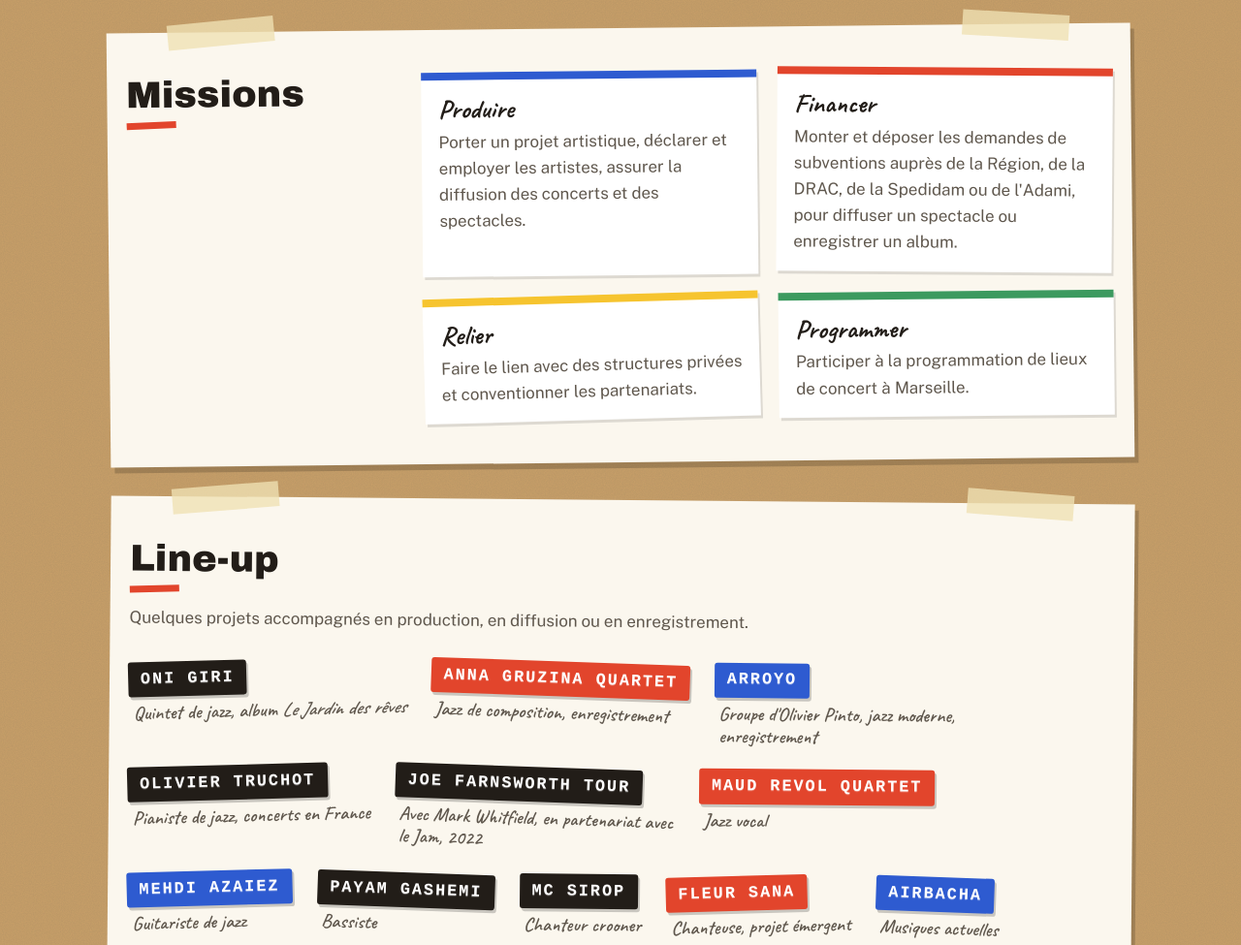
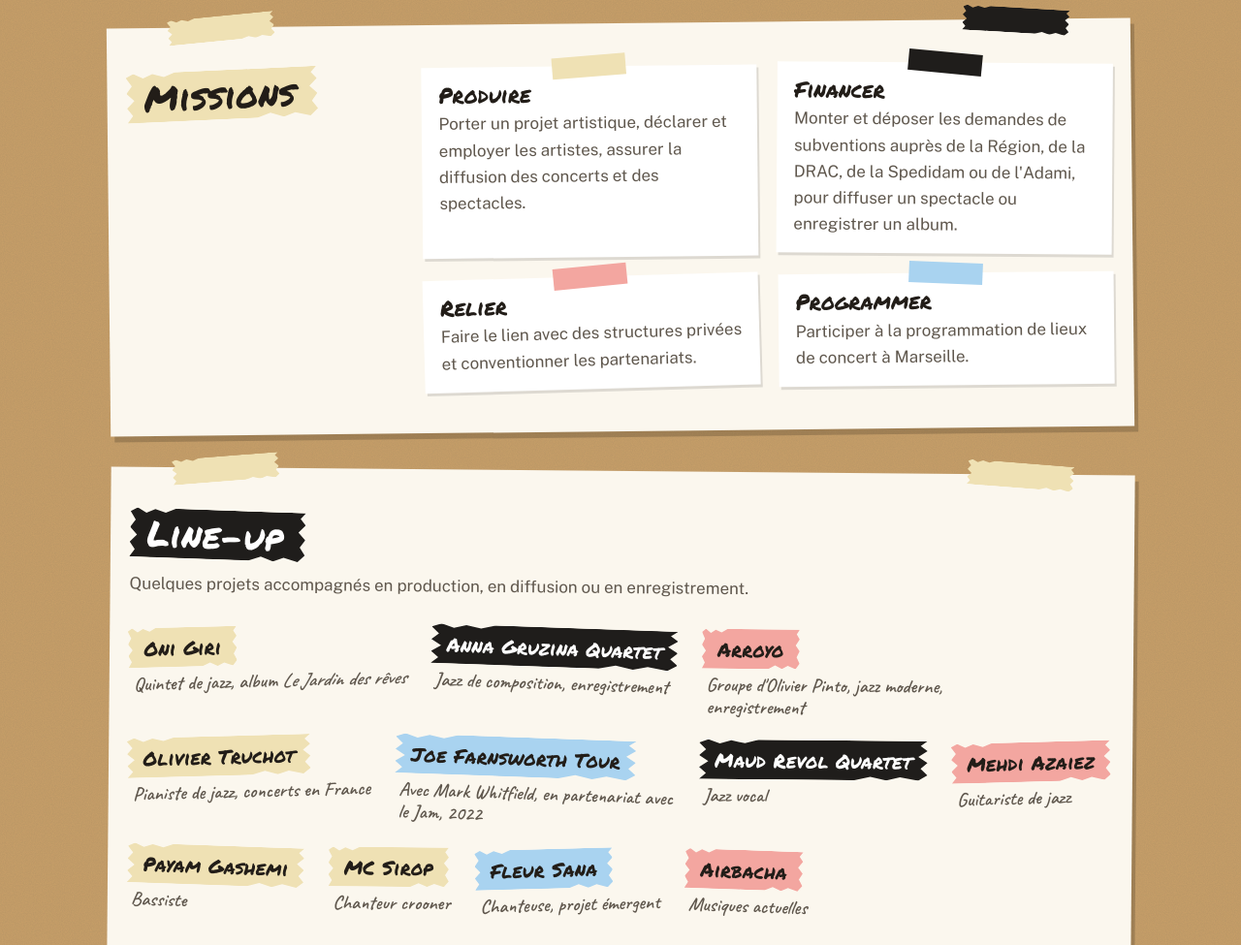
Before and after one commit to takeoff-sys/takeoff-production, a plain HTML site: page proposition.html in a window 1280 px wide. Shown: the part 1272-2247 px from the top of the page at 97% size. Drawn offline with nearby package versions, Linux system fonts and the light colour scheme.

Commit message:
Proposition : bouts de scotch déchirés, titres au feutre
Co-Authored-By: Claude Opus 5.5 <noreply@anthropic.com>
Claude-Session: https://claude.ai/code/session_01KkxsqQZaxfDMYjhbc1fMEW

```diff
--- a/fusee.css
+++ b/fusee.css
@@ -162,3 +162,54 @@ h2::after { content: ""; display: block; width: 3.2rem; height: 0.45rem; margin-
 .cities { display: grid; gap: 1.5rem 2rem; }
 @media (min-width: 60rem) { .cities { grid-template-columns: repeat(4, 1fr); } }
 @media (min-width: 40rem) and (max-width: 59.99rem) { .cities { grid-template-columns: repeat(2, 1fr); } }
+
+/* ---------- Scotch partout ---------- */
+:root { --marker: "Permanent Marker", "Caveat", cursive; --masking: #efe1b4; --gaffer: #1f1d1b; }
+/* bords déchirés */
+.tp, main > .block::before, main > .block::after, .hero-lede::before, h2, .lineup strong, .top nav a {
+  --torn: polygon(0 8%, 4% 0, 9% 10%, 14% 2%, 20% 9%, 26% 0, 100% 0, 97% 12%, 100% 25%, 96% 40%, 100% 55%, 97% 70%, 100% 86%, 96% 100%, 88% 92%, 82% 100%, 75% 91%, 68% 100%, 0 100%, 3% 85%, 0 70%, 4% 55%, 0 40%, 3% 25%);
+}
+.tp { position: absolute; z-index: 2; width: 120px; height: 30px; background: var(--masking); opacity: 0.92; clip-path: var(--torn); box-shadow: 0 1px 0 rgba(0,0,0,0.08); }
+.tp.gaff { background: var(--gaffer); opacity: 0.95; }
+.rocket-scene { position: relative; }
+.tp-a { top: 12%; left: -4%; transform: rotate(-24deg); }
+.tp-b { bottom: 8%; right: -2%; width: 140px; transform: rotate(16deg); }
+main > .block::before, main > .block::after, .hero-lede::before { clip-path: var(--torn); background: var(--masking); }
+main > .block:nth-of-type(3n)::after { background: var(--gaffer); }
+main > .block:nth-of-type(3n+2)::before { background: #f3a6a0; }
+
+/* titres : écrits au feutre sur une bande de scotch */
+h2 {
+  display: inline-block; font-family: var(--marker); font-weight: 400; letter-spacing: 0.01em;
+  font-size: clamp(1.7rem, 4.2vw, 2.3rem); line-height: 1.1;
+  background: var(--masking); padding: 0.35rem 1.4rem 0.3rem 1.1rem;
+  clip-path: var(--torn); transform: rotate(-2deg);
+}
+h2::after { display: none; }
+.board-block h2 { background: var(--gaffer); color: #fff; transform: rotate(1.5deg); }
+.two-col > h2 { justify-self: start; }
+
+/* menu : petites étiquettes de scotch */
+.top nav a { background: var(--masking); color: var(--ink); font-family: var(--marker); font-size: 1rem; padding: 0.15rem 0.7rem; clip-path: var(--torn); }
+.top nav a:nth-child(2n) { transform: rotate(-2deg); }
+.top nav a:nth-child(2n+1) { transform: rotate(1.5deg); }
+.top nav a:hover { background: var(--yellow); color: var(--ink); }
+
+/* line-up : noms au feutre sur scotch, comme les étiquettes d'une console */
+.lineup strong {
+  font-family: var(--marker); font-weight: 400; text-transform: none; letter-spacing: 0.01em; font-size: 1.25rem;
+  color: var(--ink); background: var(--masking); border-radius: 0; text-shadow: none; box-shadow: none;
+  padding: 0.3rem 1rem 0.25rem; clip-path: var(--torn);
+}
+.lineup li:nth-child(4n+2) strong { background: var(--gaffer); color: #fff; }
+.lineup li:nth-child(4n+3) strong { background: #f3a6a0; }
+.lineup li:nth-child(5n) strong { background: #a9d3f0; color: var(--ink); }
+
+/* missions : fiches tenues par un bout de scotch */
+.missions li { position: relative; border-top: 0; }
+.missions li::before { content: ""; position: absolute; top: -11px; left: 50%; width: 76px; height: 22px; margin-left: -38px; background: var(--masking); clip-path: var(--torn); transform: rotate(-4deg); }
+.missions li:nth-child(2)::before { background: var(--gaffer); transform: rotate(5deg); }
+.missions li:nth-child(3)::before { background: #f3a6a0; }
+.missions li:nth-child(4)::before { background: #a9d3f0; transform: rotate(3deg); }
+.missions h3 { font-family: var(--marker); font-weight: 400; font-size: 1.4rem; }
+.roster h3, .cities h3 { font-family: var(--marker); font-weight: 400; font-size: 1.35rem; }
--- a/proposition.html
+++ b/proposition.html
@@ -8,8 +8,8 @@
 <meta name="description" content="Association de production de musique vivante et de spectacle vivant, créée à Lyon en 2008 et installée à Marseille depuis 2012 : production, demandes de subventions, partenariats, programmation.">
 <link rel="preconnect" href="https://fonts.googleapis.com">
 <link rel="preconnect" href="https://fonts.gstatic.com" crossorigin>
-<link href="https://fonts.googleapis.com/css2?family=Archivo+Black&family=Caveat:wght@600;700&family=Public+Sans:wght@400;600;700&display=swap" rel="stylesheet">
-<link rel="stylesheet" href="fusee.css?v=1">
+<link href="https://fonts.googleapis.com/css2?family=Archivo+Black&family=Caveat:wght@600;700&family=Permanent+Marker&family=Public+Sans:wght@400;600;700&display=swap" rel="stylesheet">
+<link rel="stylesheet" href="fusee.css?v=2">
 </head>
 <body>
 
@@ -36,6 +36,7 @@
       <p class="hero-lede">Production de musique vivante et de spectacle vivant. Créée à Lyon en 2008, installée à Marseille depuis 2012.</p>
     </div>
     <figure class="rocket-scene" aria-hidden="true">
+      <span class="tp tp-a"></span><span class="tp tp-b gaff"></span>
       <svg viewBox="0 0 380 480" id="scene">
         <defs>
           <filter id="boil" x="-10%" y="-10%" width="120%" height="120%">
```
